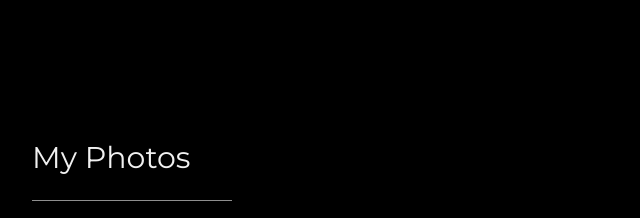
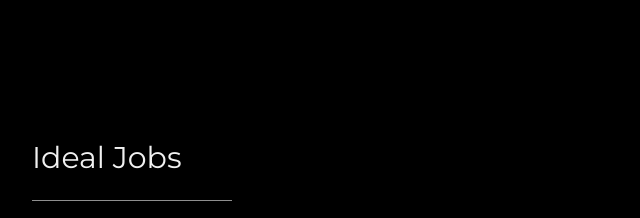
Before and after one commit to JohnHegarty/Assignment2, a plain HTML site: page index.html in a window 1280 px wide. Shown: the part 5240-5458 px from the top of the page, 178-818 px from the left. Drawn offline with nearby package versions, Linux system fonts and the light colour scheme.

Commit message:
Update index.html

```diff
--- a/index.html
+++ b/index.html
@@ -826,7 +826,7 @@ convincing my wife to let me buy one. <br>
 
   <div class="w3-padding-64 w3-content" id="photos">
 
-    <h2 class="w3-text-light-grey">My Photos</h2>
+    <h2 class="w3-text-light-grey">Ideal Jobs</h2>
 
     <hr style="width:200px" class="w3-opacity">
 
```
